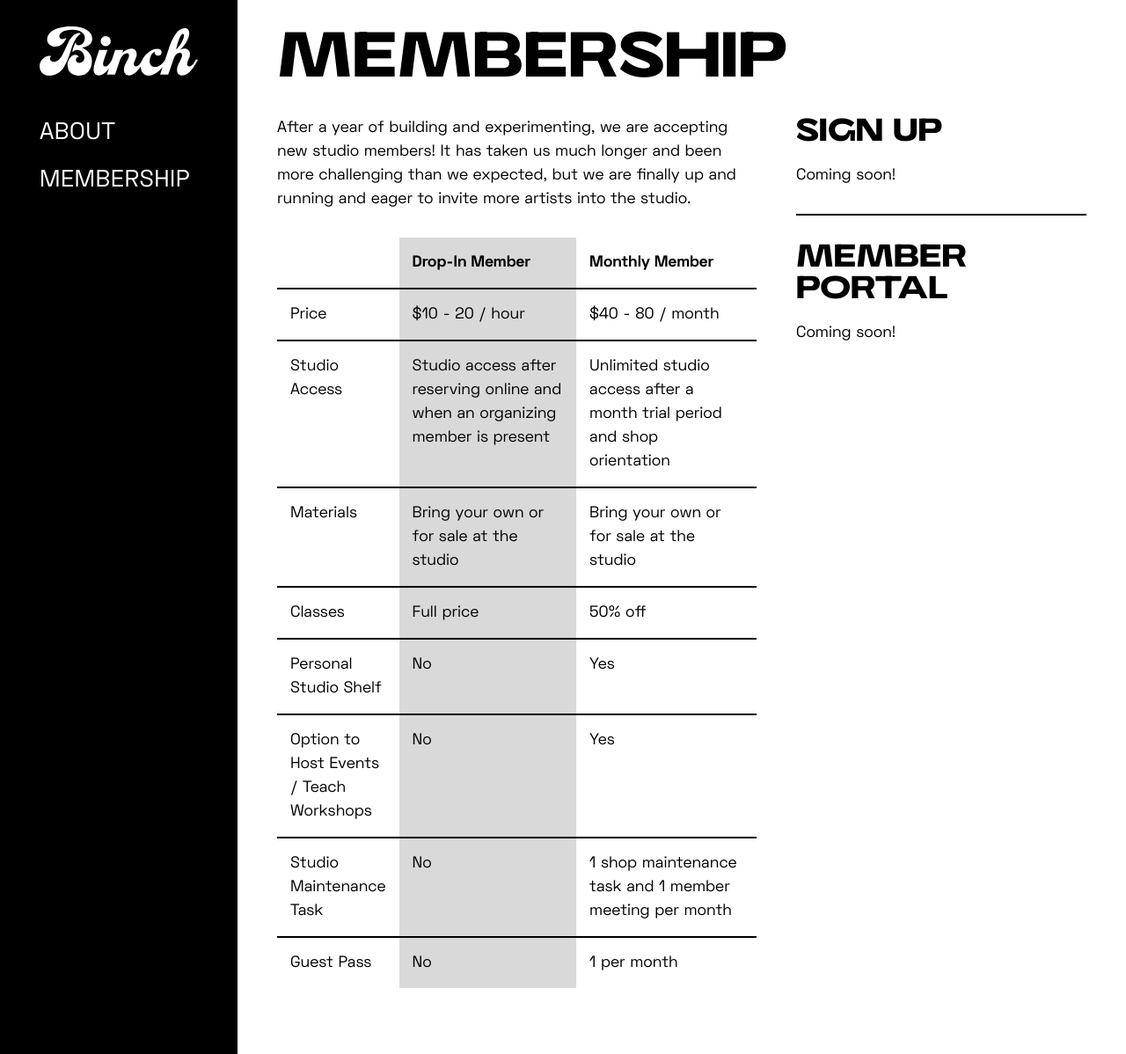
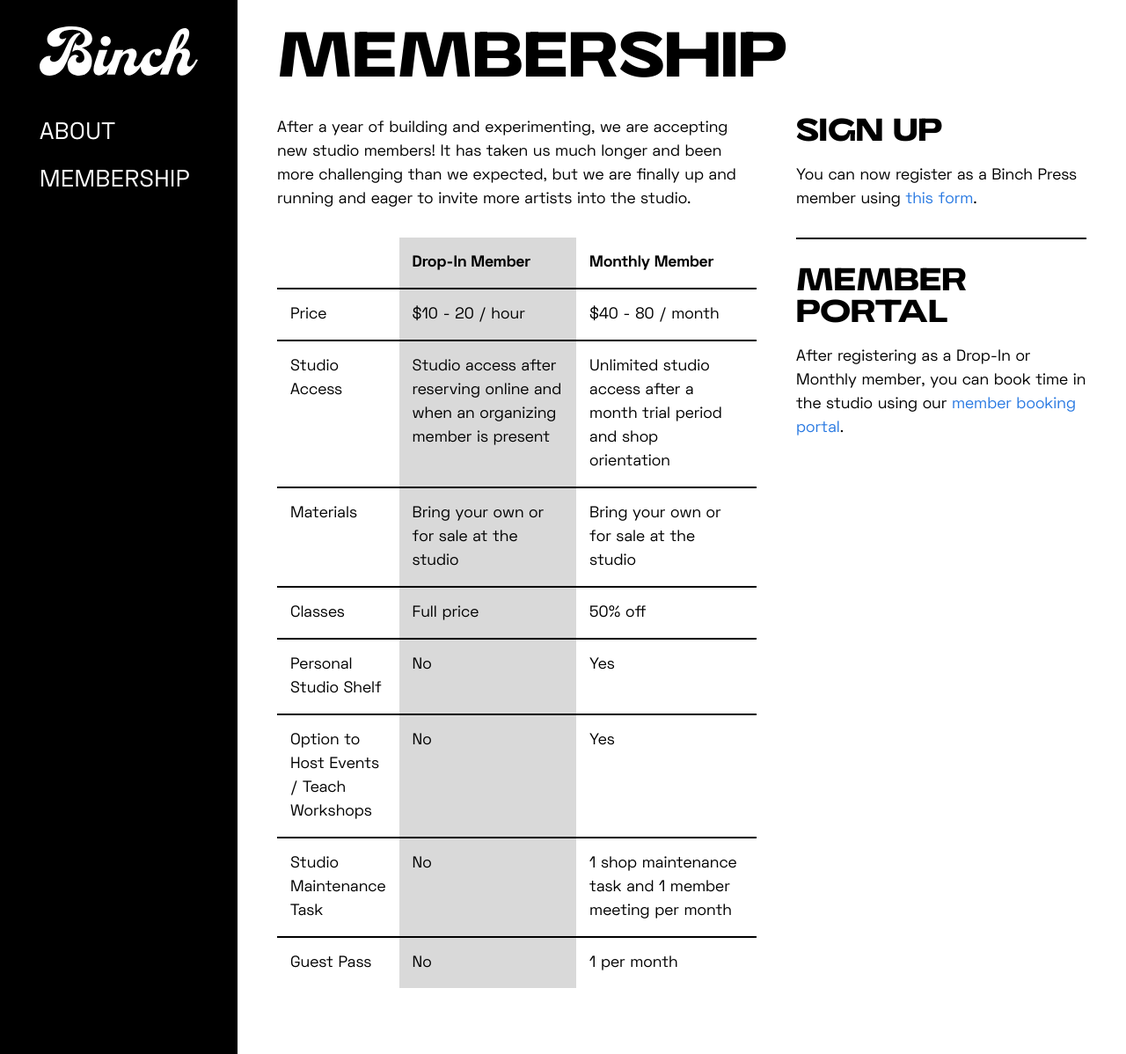
Before and after one commit to tychohoran/binchpress, a Jekyll site: the page built from membership.md, in a window 1280 px wide. Shown: the whole page at 88% size. Built offline with Jekyll 4.4.1, drawn with Linux system fonts in a browser that asks for light colours; nearby versions of some CDN libraries.

Commit message:
Updated Membership

```diff
--- a/membership.md
+++ b/membership.md
@@ -3,8 +3,9 @@ title: Membership
 permalink: "/membership/"
 position: 1
 More Info:
-  Sign Up Text: Coming soon!
-  Member Portal Text: Coming soon!
+  Sign Up Text: You can now register as a Binch Press member using [this form](https://docs.google.com/forms/d/e/1FAIpQLSc4glXS01PZPy3MJOQLws1jdH-KMaGNaEBwJHBLJBgwPAEy2g/viewform).
+  Member Portal Text: After registering as a Drop-In or Monthly member, you can book
+    time in the studio using our [member booking portal](https://binchpress.as.me/schedule.php).
 Member Tiers:
   Drop-In Member:
     Price: "$10 - 20 / hour"
```
